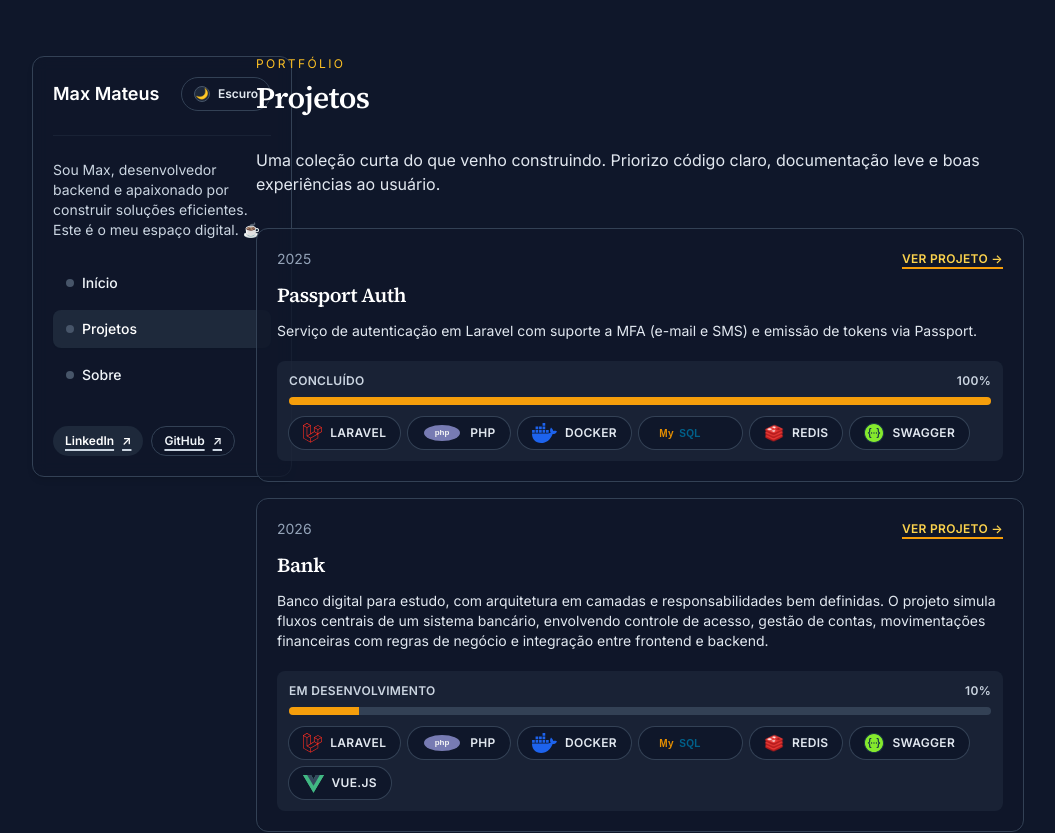
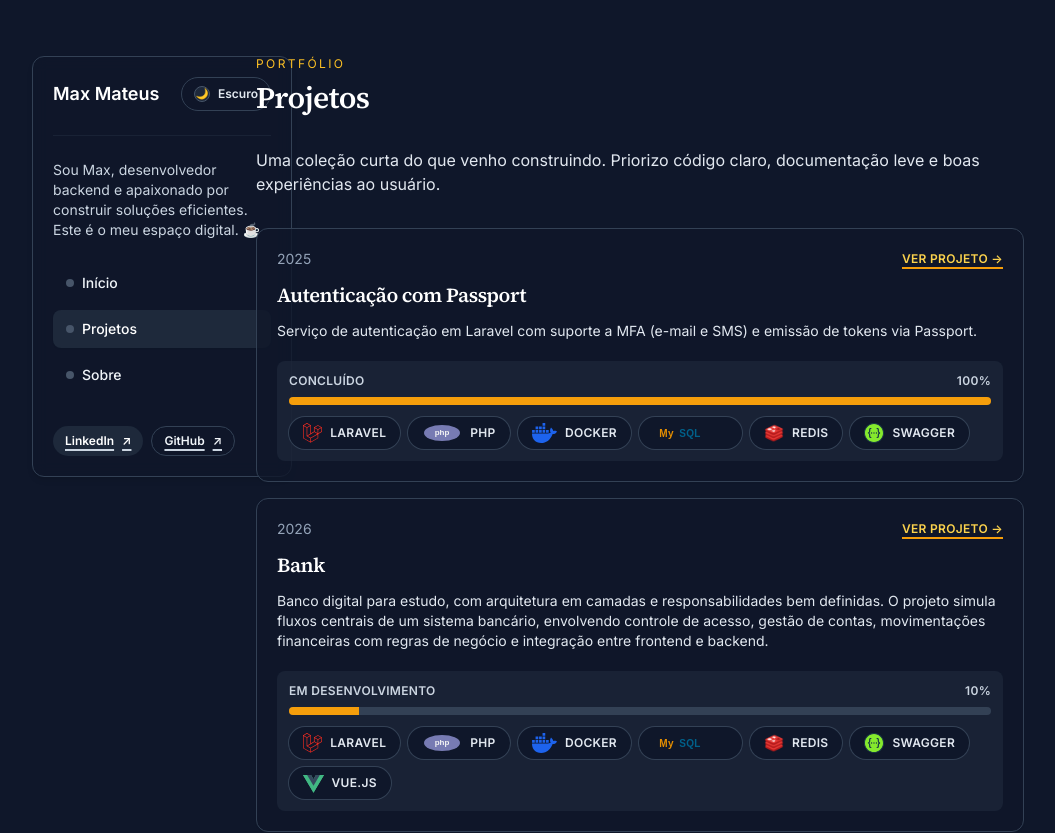
Before and after one commit to MaxMateus/max-portfolio, a Vue app: page /projects in a window 1280 px wide. Shown: the top 833 px of the page, without its empty margins (0-1055 px from the left). Built offline with nearby package versions, Linux system fonts and the light colour scheme.

Commit message:
autenticacao com passport

```diff
--- a/src/data/projects.ts
+++ b/src/data/projects.ts
@@ -14,7 +14,7 @@ export type Project = {
 export const projects: Project[] = [
   {
     id: 'passport-auth',
-    title: 'Passport Auth',
+    title: 'Autenticação com Passport',
     year: '2025',
     description:
       'Serviço de autenticação em Laravel com suporte a MFA (e-mail e SMS) e emissão de tokens via Passport.',
```
